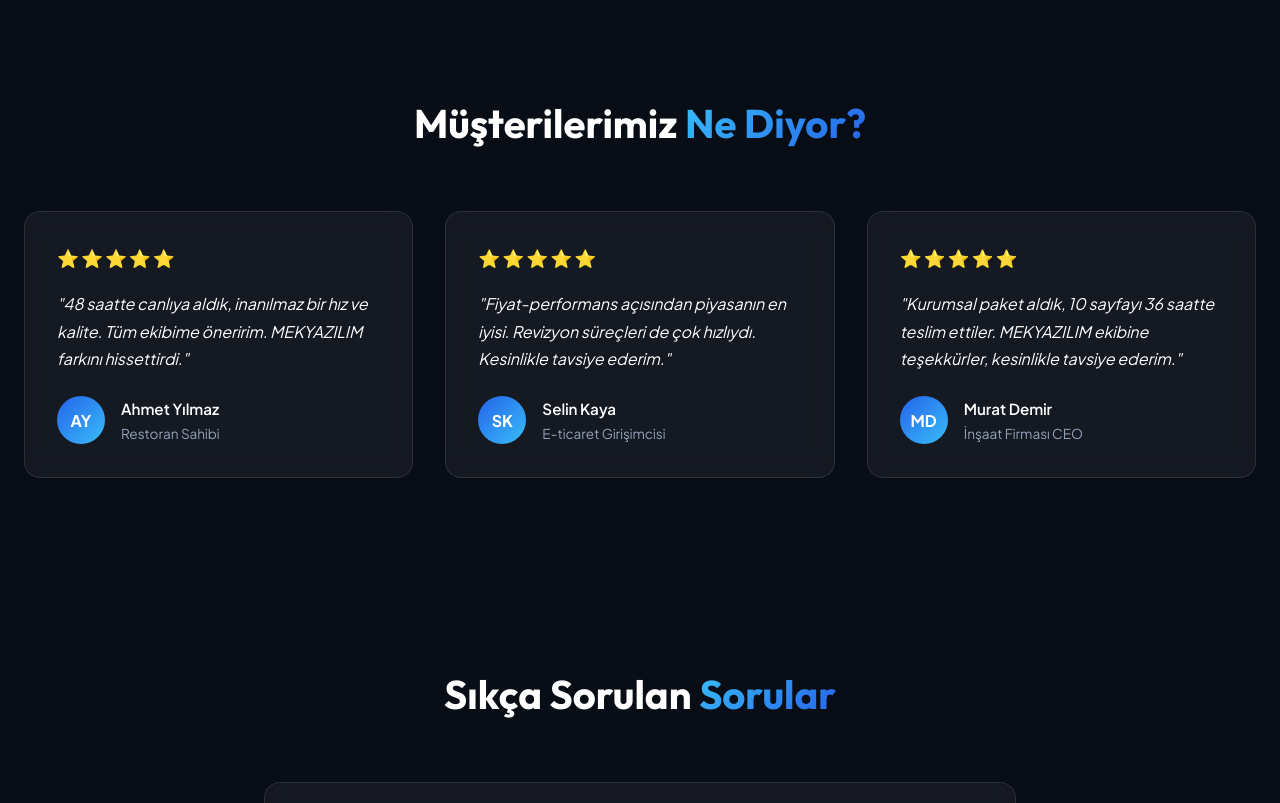
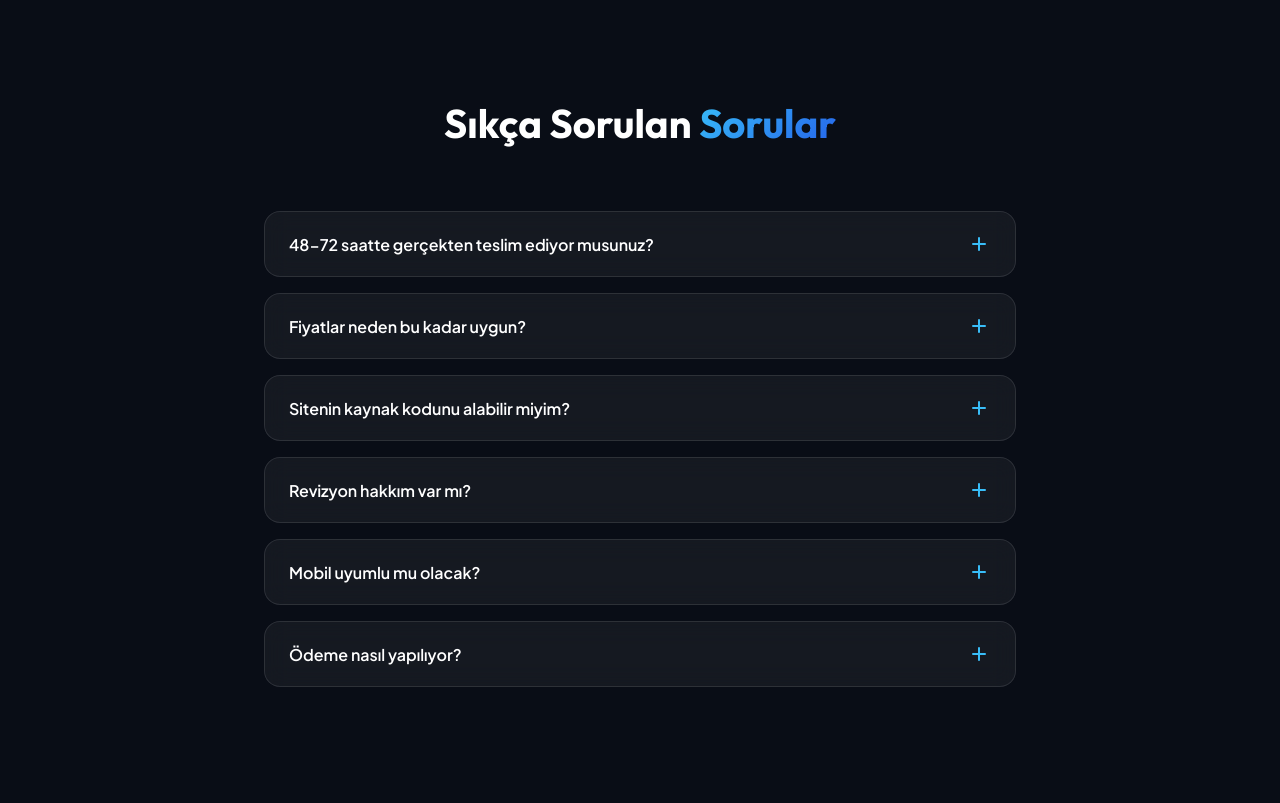
Before and after one commit to Rodinyamert48/mekyazilim, a website with bundled scripts: page index.html in a window 1280 px wide. Shown: the part 6648-7451 px from the top of the page. Built offline with nearby package versions, Linux system fonts and the light colour scheme.

Commit message:
Testimonials kaldirildi, mesaj minlength 25 yapildi

```diff
--- a/index.html
+++ b/index.html
@@ -31,7 +31,6 @@
   <link rel="stylesheet" href="css/sections/about.css">
   <link rel="stylesheet" href="css/sections/portfolio.css">
   <link rel="stylesheet" href="css/sections/process.css">
-  <link rel="stylesheet" href="css/sections/testimonials.css">
   <link rel="stylesheet" href="css/sections/faq.css">
   <link rel="stylesheet" href="css/sections/contact.css">
   <link rel="stylesheet" href="css/sections/footer.css">
@@ -514,49 +513,6 @@ app.<span class="code-method">init</span>();</code></pre>
       </div>
     </section>
 
-    <section class="testimonials" aria-labelledby="testimonials-title">
-      <div class="testimonials-container">
-        <header class="section-header">
-          <h2 id="testimonials-title" class="section-title fade-in">Müşterilerimiz <span class="highlight">Ne Diyor?</span></h2>
-        </header>
-        <div class="testimonials-grid">
-          <article class="testimonial-card fade-in">
-            <div class="testimonial-stars" aria-label="5 yıldız">⭐⭐⭐⭐⭐</div>
-            <blockquote class="testimonial-text">"48 saatte canlıya aldık, inanılmaz bir hız ve kalite. Tüm ekibime öneririm. MEKYAZILIM farkını hissettirdi."</blockquote>
-            <footer class="testimonial-author">
-              <div class="testimonial-avatar" aria-hidden="true">AY</div>
-              <div>
-                <div class="testimonial-name">Ahmet Yılmaz</div>
-                <div class="testimonial-role">Restoran Sahibi</div>
-              </div>
-            </footer>
-          </article>
-          <article class="testimonial-card fade-in delay-100">
-            <div class="testimonial-stars" aria-label="5 yıldız">⭐⭐⭐⭐⭐</div>
-            <blockquote class="testimonial-text">"Fiyat-performans açısından piyasanın en iyisi. Revizyon süreçleri de çok hızlıydı. Kesinlikle tavsiye ederim."</blockquote>
-            <footer class="testimonial-author">
-              <div class="testimonial-avatar" aria-hidden="true">SK</div>
-              <div>
-                <div class="testimonial-name">Selin Kaya</div>
-                <div class="testimonial-role">E-ticaret Girişimcisi</div>
-              </div>
-            </footer>
-          </article>
-          <article class="testimonial-card fade-in delay-200">
-            <div class="testimonial-stars" aria-label="5 yıldız">⭐⭐⭐⭐⭐</div>
-            <blockquote class="testimonial-text">"Kurumsal paket aldık, 10 sayfayı 36 saatte teslim ettiler. MEKYAZILIM ekibine teşekkürler, kesinlikle tavsiye ederim."</blockquote>
-            <footer class="testimonial-author">
-              <div class="testimonial-avatar" aria-hidden="true">MD</div>
-              <div>
-                <div class="testimonial-name">Murat Demir</div>
-                <div class="testimonial-role">İnşaat Firması CEO</div>
-              </div>
-            </footer>
-          </article>
-        </div>
-      </div>
-    </section>
-
     <section id="sss" class="faq" aria-labelledby="faq-title">
       <div class="faq-container">
         <header class="section-header">
@@ -715,7 +671,7 @@ app.<span class="code-method">init</span>();</code></pre>
               </div>
               <div class="form-group">
                 <label class="form-label" for="message">Mesajınız *</label>
-                <textarea class="form-textarea" id="message" name="message" required minlength="10" maxlength="2000" rows="5" placeholder="Projenizden kısaca bahsedin…"></textarea>
+                <textarea class="form-textarea" id="message" name="message" required minlength="25" maxlength="2000" rows="5" placeholder="Projenizden kısaca bahsedin…"></textarea>
                 <div class="form-error"></div>
               </div>
               <button type="submit" class="btn btn-primary form-submit">Mesaj Gönder</button>
--- a/scripts/build.mjs
+++ b/scripts/build.mjs
@@ -34,7 +34,6 @@ ${readPartial('sections/portfolio.html')}
 ${readPartial('sections/process.html')}
 ${readPartial('sections/pricing.html')}
 ${readPartial('sections/about.html')}
-${readPartial('sections/testimonials.html')}
 ${readPartial('sections/faq.html')}
 ${readPartial('sections/contact.html')}
   </main>
```
Also changed, not shown: partials/head.html (+0 -1 lines), partials/sections/contact.html (+1 -1 lines).
